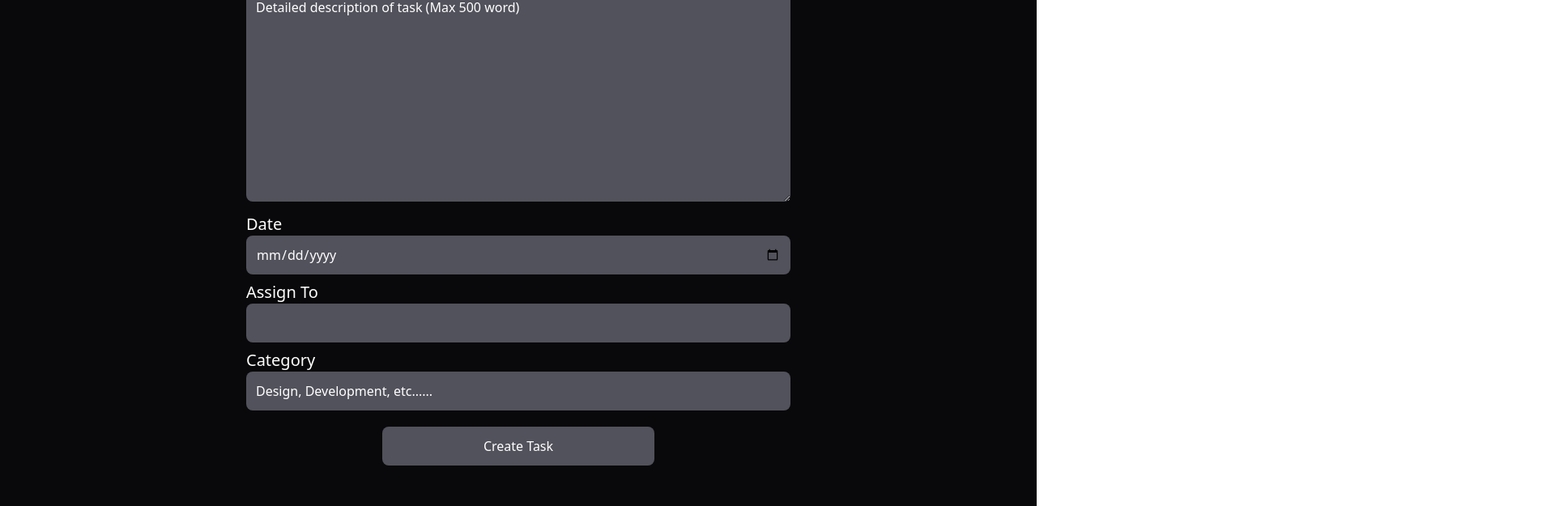
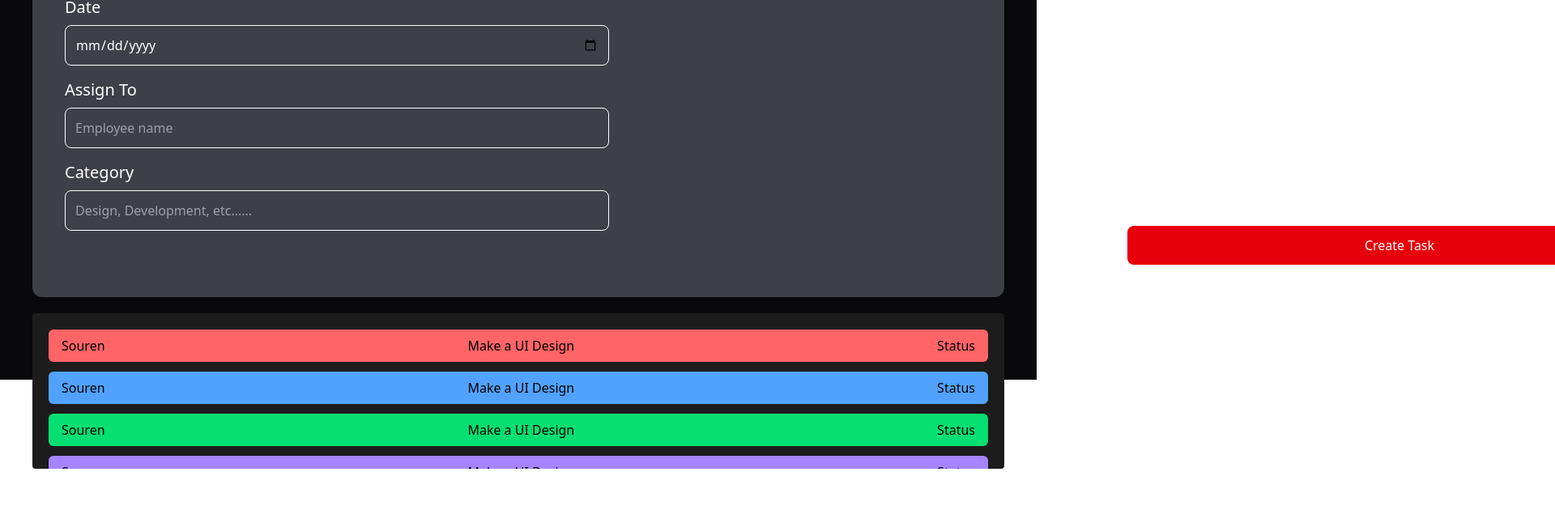
Before and after one commit to souren535/Employee-management-system, a React (Vite) app: page / in a window 1280 px wide. Shown: the part 331-956 px from the top of the page at 81% size, 1920 px wide, since content can reach past the window. After the commit the page ends 910 px from the top, so only its background shows below. Built offline with nearby package versions, Linux system fonts and the light colour scheme.

Commit message:
29 apr -add Admin dashboard

```diff
--- a/src/components/Dashboard/AdminDashboard.jsx
+++ b/src/components/Dashboard/AdminDashboard.jsx
@@ -1,48 +1,14 @@
 import React from "react";
 import Header from "../others/Header";
+import CreateTask from "../others/CreateTask";
+import AllTask from "../others/AllTask";
 
 const AdminDashboard = () => {
   return (
-    <div className="bg-zinc-950  p-10">
+    <div className="bg-zinc-950 h-screen p-10">
       <Header />
-      <div className="text-white w-full  p-15 flex justify-center">
-        <form action="">
-          <h3 className="text-xl ">Task Title</h3>
-          <input
-            className="w-2xl outline-none placeholder:text-white bg-zinc-600 rounded-lg px-3 py-3"
-            type="text"
-            placeholder="Make a UI design"
-          />
-          <h3 className="text-xl mt-2">Description</h3>
-          <textarea
-            className="w-2xl outline-none placeholder:text-white bg-zinc-600 rounded-lg px-3 py-3"
-            name=""
-            id=""
-            cols="30"
-            rows="10"
-            placeholder="Detailed description of task (Max 500 word)"
-          ></textarea>
-          <h3 className="text-xl mt-2">Date</h3>
-          <input
-            className="w-2xl outline-none placeholder:text-white bg-zinc-600 rounded-lg px-3 py-3"
-            type="date"
-          />
-          <h3 className="text-xl mt-2">Assign To</h3>
-          <input
-            className="w-2xl outline-none placeholder:text-white bg-zinc-600 rounded-lg px-3 py-3"
-            type="text"
-          />
-          <h3 className="text-xl mt-2">Category</h3>
-          <input
-            className="w-2xl outline-none placeholder:text-white bg-zinc-600 rounded-lg px-3 py-3"
-            type="text"
-            placeholder="Design, Development, etc......"
-          />
-          <button className="block w-1/2 py-3 bg-zinc-600 rounded-lg mt-5 mx-auto">
-            Create Task
-          </button>
-        </form>
-      </div>
+      <CreateTask />
+      <AllTask />
     </div>
   );
 };
--- /dev/null
+++ b/src/components/others/AllTask.jsx
@@ -0,0 +1,33 @@
+import React from "react";
+
+const AllTask = () => {
+  return (
+    <div id="Alltask" className="bg-[#1c1c1c] p-5 rounded mt-5 h-48 overflow-auto">
+      <div className="bg-red-400 mb-3 py-2 px-4  flex justify-between rounded-md">
+        <h2>Souren</h2>
+        <h3>Make a UI Design</h3>
+        <h5>Status</h5>
+      </div>
+
+      <div className="bg-blue-400 mb-3 py-2 px-4  flex justify-between rounded-md">
+        <h2>Souren</h2>
+        <h3>Make a UI Design</h3>
+        <h5>Status</h5>
+      </div>
+
+      <div className="bg-green-400 mb-3 py-2 px-4  flex justify-between rounded-md">
+        <h2>Souren</h2>
+        <h3>Make a UI Design</h3>
+        <h5>Status</h5>
+      </div>
+
+      <div className="bg-violet-400 mb-3 py-2 px-4  flex justify-between rounded-md">
+        <h2>Souren</h2>
+        <h3>Make a UI Design</h3>
+        <h5>Status</h5>
+      </div>
+    </div>
+  );
+};
+
+export default AllTask;
--- /dev/null
+++ b/src/components/others/CreateTask.jsx
@@ -0,0 +1,55 @@
+import React from "react";
+
+const CreateTask = () => {
+  return (
+    <div>
+      <div className="text-white w-full mt-10 p-10 flex flex-row justify-between items-center rounded-xl bg-zinc-700 ">
+        <form action="" className="gap-[80vh] flex ">
+          <div className="flex flex-col gap-2">
+            <h3 className="text-xl ">Task Title</h3>
+            <input
+              className="w-2xl border-1 placeholder:text-zinc-400 bg-transparent rounded-lg px-3 py-3"
+              type="text"
+              placeholder="Make a UI design"
+            />
+            <h3 className="text-xl mt-2">Date</h3>
+            <input
+              className="w-2xl border-1 placeholder:text-zinc-400 bg-transparent rounded-lg px-3 py-3"
+              type="date"
+            />
+            <h3 className="text-xl mt-2">Assign To</h3>
+            <input
+              className="w-2xl border-1 placeholder:text-zinc-400 bg-transparent rounded-lg px-3 py-3"
+              placeholder="Employee name"
+              type="text"
+            />
+            <h3 className="text-xl mt-2">Category</h3>
+            <input
+              className="w-2xl border-1 placeholder:text-zinc-400 bg-transparent rounded-lg px-3 py-3"
+              type="text"
+              placeholder="Design, Development, etc......"
+            />
+          </div>
+
+          <div className="flex flex-col gap-2">
+            <h3 className="text-xl mt-2">Description</h3>
+            <textarea
+              className="w-2xl border-1 placeholder:text-zinc-400 bg-transparent rounded-lg px-3 py-3"
+              name=""
+              id=""
+              cols="30"
+              rows="12"
+              placeholder="Detailed description of task (Max 500 word)"
+            ></textarea>
+
+            <button className="block w-full py-3 bg-red-600 rounded-lg mt-5 mx-auto">
+              Create Task
+            </button>
+          </div>
+        </form>
+      </div>
+    </div>
+  );
+};
+
+export default CreateTask;
--- a/src/index.css
+++ b/src/index.css
@@ -3,3 +3,7 @@
 #tasklist::-webkit-scrollbar {
   display: none;
 }
+
+#Alltask::-webkit-scrollbar {
+  display: none;
+}
```
